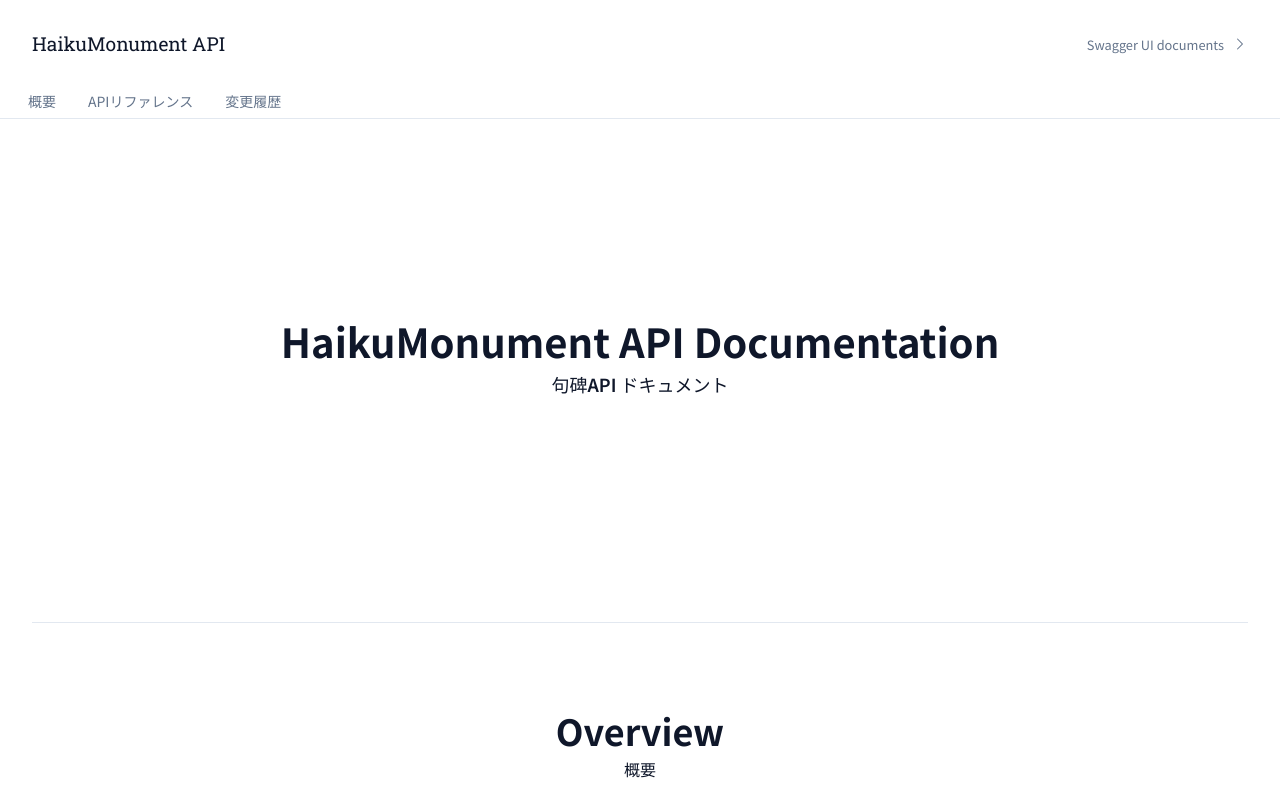
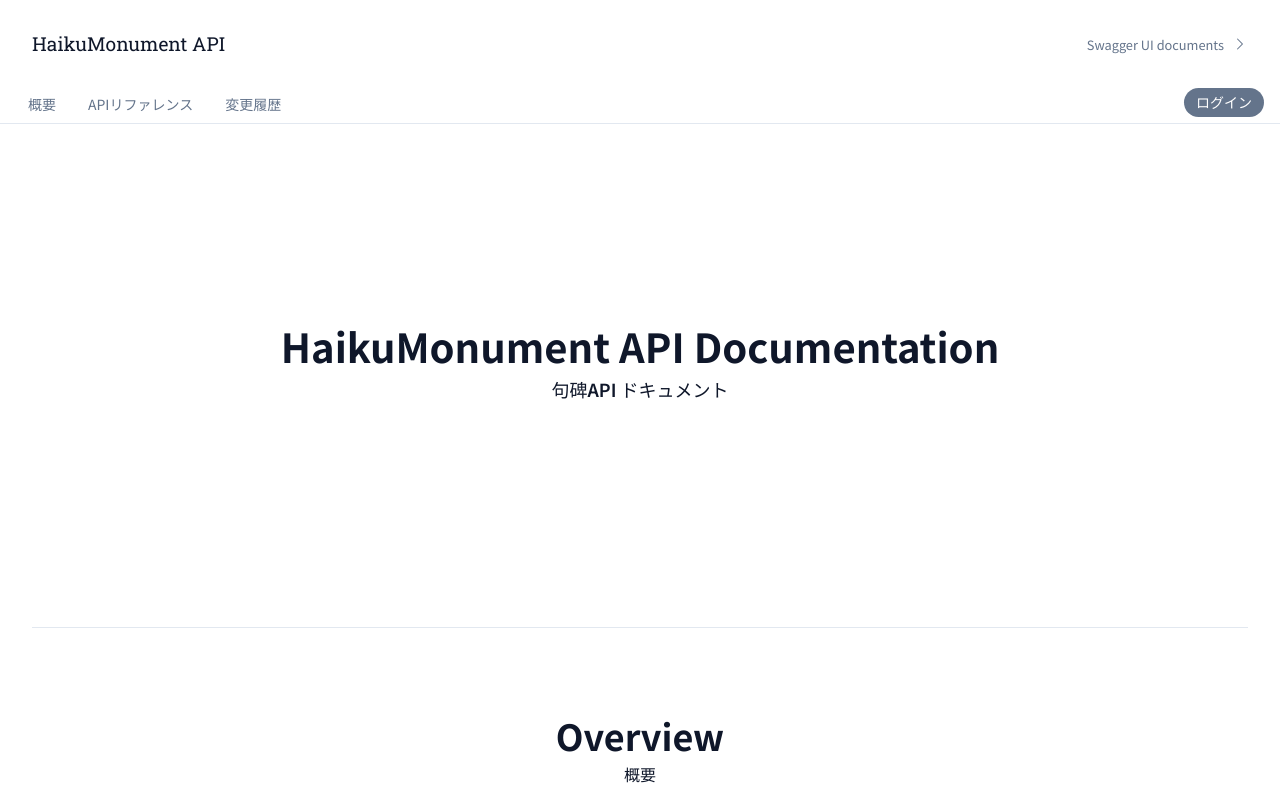
Before and after one commit to shikano35/kuhi-api-docs-nextjs, a Next.js app: page / in a window 1280 px wide. Shown: the top 800 px of the page. Built offline with nearby package versions, Linux system fonts and the light colour scheme.

Commit message:
feat: ログインボタンコンポーネントを作成

```diff
--- /dev/null
+++ b/src/components/Button/index.module.scss
@@ -0,0 +1,26 @@
+@use "@/styles/index" as *;
+
+.button {
+  margin: 0.25rem 1rem;
+  padding: 0.25rem 0.75rem;
+  border-radius: 9999px;
+  font-weight: semibold;
+  transition: all 0.2s ease-in-out;
+  font-size: 0.8rem;
+  font-weight: normal;
+  background-color: $muted-foreground;
+  color: $background;
+
+  &:hover {
+    color: $muted-foreground;
+    background-color: $background;
+  }
+
+  &:active {
+    transform: scale(0.95);
+  }
+
+  @include media(md) {
+    font-size: 0.875rem;
+  }
+}
--- /dev/null
+++ b/src/components/Button/index.tsx
@@ -0,0 +1,16 @@
+"use client";
+
+import { signIn } from "next-auth/react";
+import styles from "./index.module.scss";
+
+export function Button() {
+  return (
+    <button
+      type="button"
+      className={styles.button}
+      onClick={() => signIn("google")}
+    >
+      ログイン
+    </button>
+  );
+}
--- a/src/components/Section/PageTitleSection/index.module.scss
+++ b/src/components/Section/PageTitleSection/index.module.scss
@@ -31,22 +31,3 @@
     }
   }
 }
-
-.button {
-  background-color: $highlight;
-  padding: 0.5rem 0.75rem;
-  border-radius: 9999px;
-  font-weight: semibold;
-  transition: all 0.2s ease-in-out;
-  color: $primary-foreground;
-  margin-top: 4rem;
-
-  &:hover {
-    background-color: $highlight;
-    box-shadow: 0 4px 6px rgba(0, 0, 0, 0.1);
-  }
-
-  &:active {
-    transform: scale(0.95);
-  }
-}
--- a/src/components/Section/PageTitleSection/index.tsx
+++ b/src/components/Section/PageTitleSection/index.tsx
@@ -1,5 +1,3 @@
-"use client";
-
 import styles from "./index.module.scss";
 
 export default function PageTitleSection() {
--- a/src/layouts/Nav/index.module.scss
+++ b/src/layouts/Nav/index.module.scss
@@ -3,6 +3,8 @@
 .navlist {
   position: sticky;
   top: 0;
+  display: flex;
+  justify-content: space-between;
   background-color: $background;
   border-bottom: 1px solid $border;
   margin: 0;
--- a/src/layouts/Nav/index.tsx
+++ b/src/layouts/Nav/index.tsx
@@ -1,6 +1,7 @@
 import type { NavItemProps } from "./NavItem";
 import { NavItem } from "./NavItem";
 import styles from "./index.module.scss";
+import { Button } from "@/components/Button";
 
 export const navItems: NavItemProps[] = [
   {
@@ -35,6 +36,7 @@
           </li>
         ))}
       </ul>
+      <Button />
     </nav>
   );
 }
```
